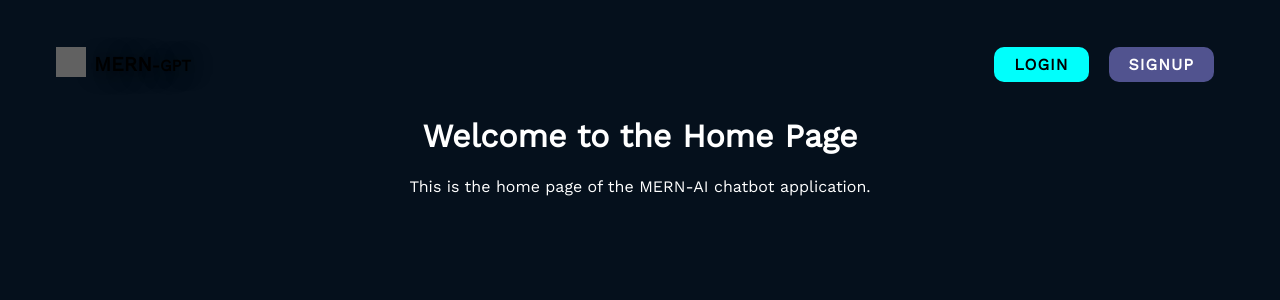
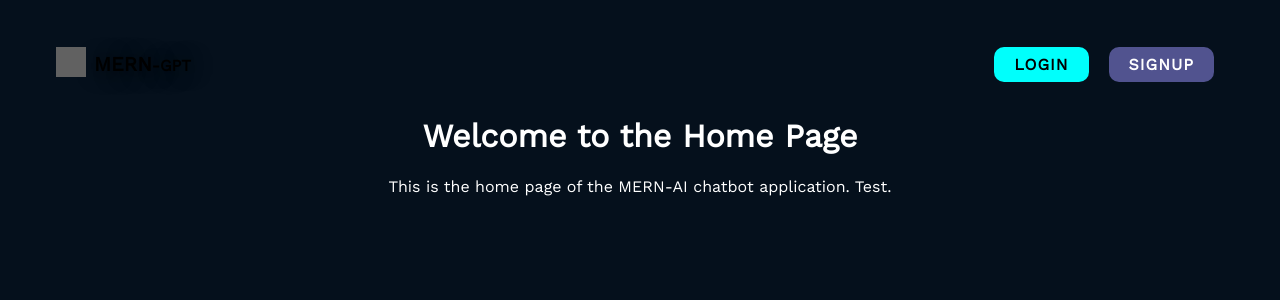
Before and after one commit to wesleyhitson/mern-chatgpt, a React (Vite) app in the folder frontend/: page / in a window 1280 px wide. Shown: the top 300 px of the page. Built offline with nearby package versions, Linux system fonts and the light colour scheme; grey boxes are pictures that could not be loaded.

Commit message:
test github setup

```diff
--- a/frontend/src/pages/Home.tsx
+++ b/frontend/src/pages/Home.tsx
@@ -4,7 +4,7 @@ const Home = () => {
     return (
         <div>
             <h1>Welcome to the Home Page</h1>
-            <p>This is the home page of the MERN-AI chatbot application.</p>
+            <p>This is the home page of the MERN-AI chatbot application. Test.</p>
         </div>
     );
 };
```
